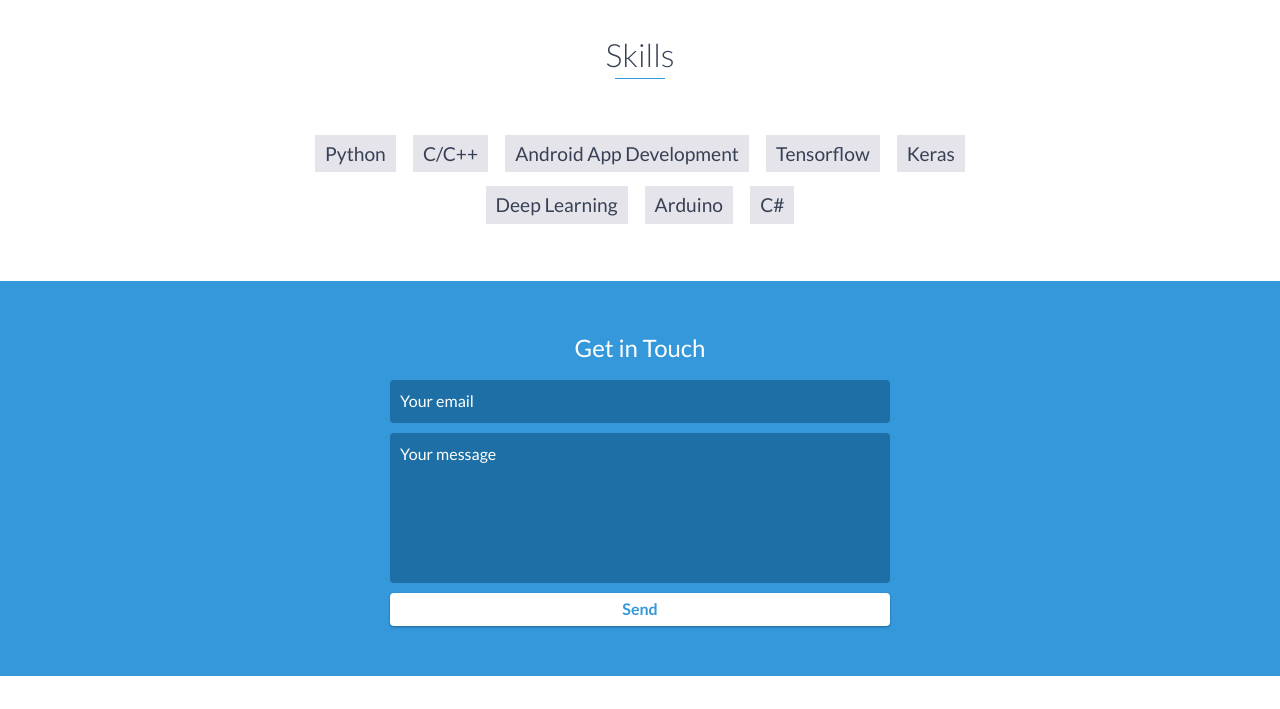
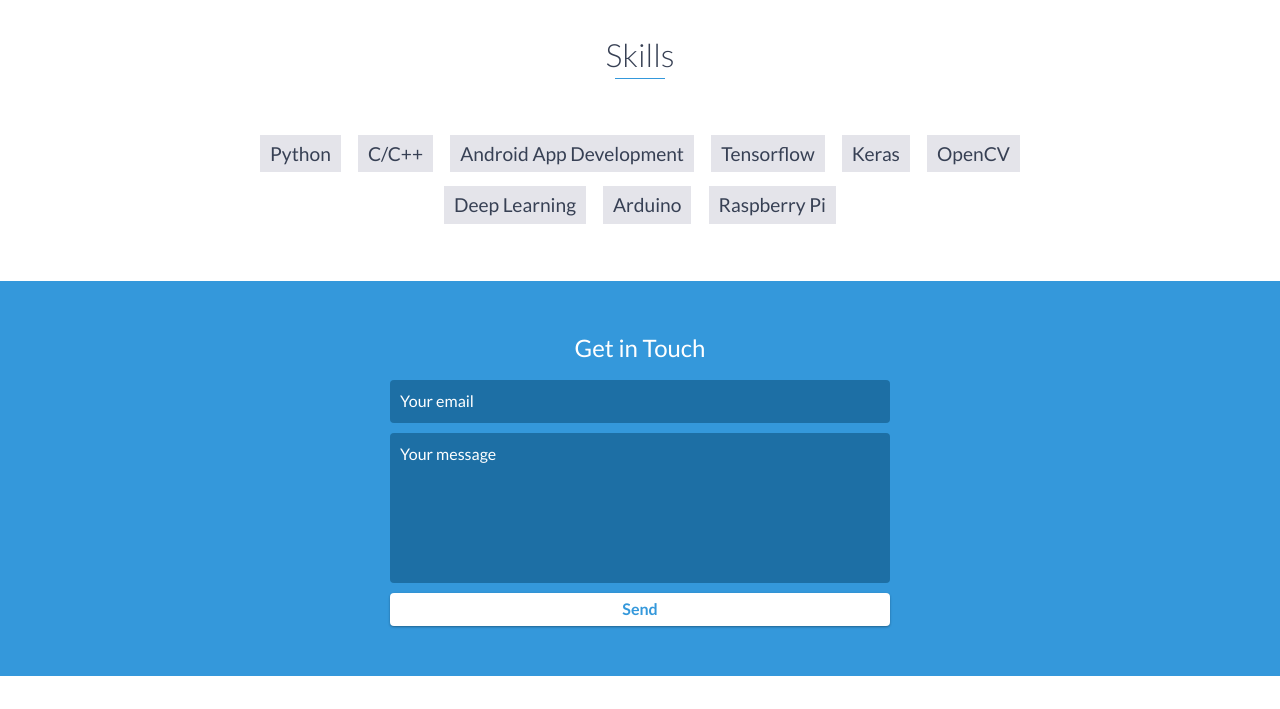
Before and after one commit to paarthbir77/paarthbir77.github.io, a website: page index.html in a window 1280 px wide. Shown: the part 3020-3729 px from the top of the page. Drawn offline with nearby package versions, Linux system fonts and the light colour scheme.

Commit message:
Update index.html

```diff
--- a/index.html
+++ b/index.html
@@ -225,9 +225,10 @@
             <li>Android App Development</li>
             <li>Tensorflow</li>
             <li>Keras</li>
+            <li>OpenCV</li>
             <li>Deep Learning</li>
             <li>Arduino</li>
-            <li>C#</li>
+		<li>Raspberry Pi</li>
         </ul>
     </div>
     <!-- End #skills -->
```
